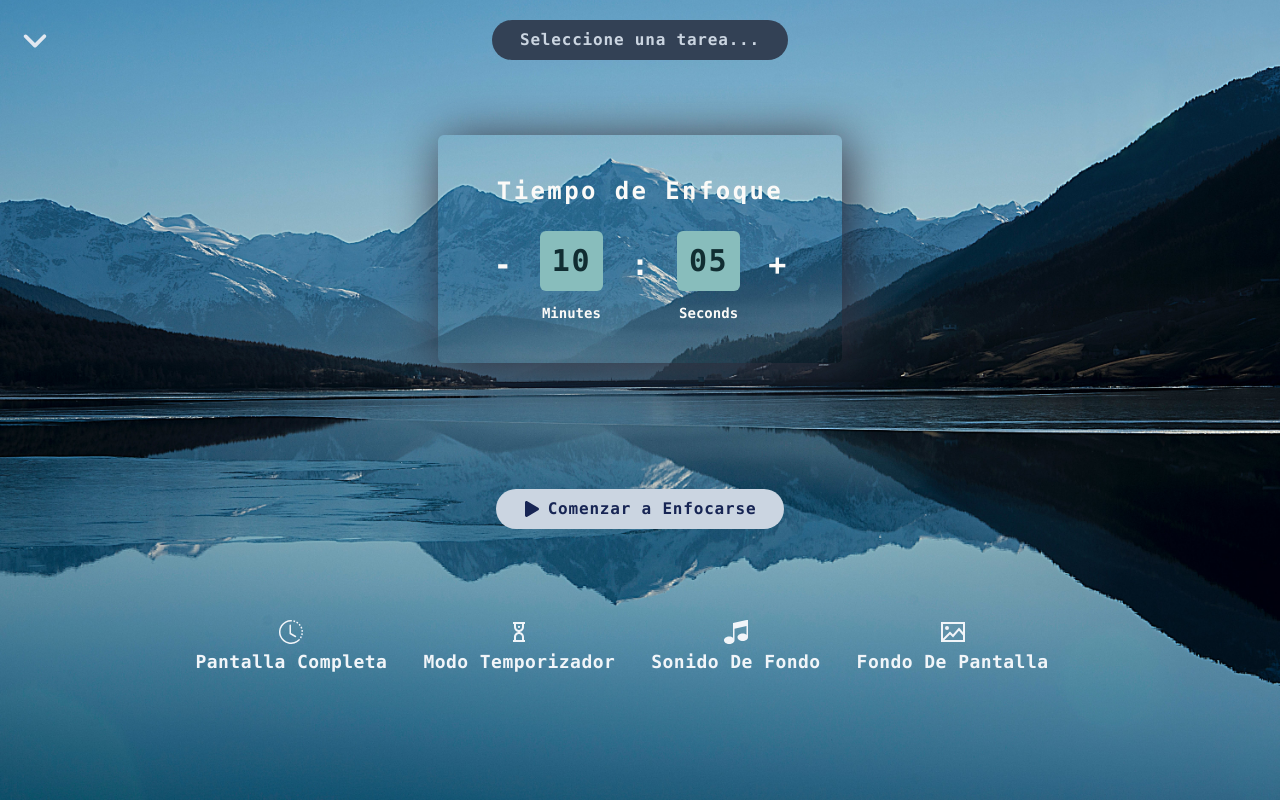
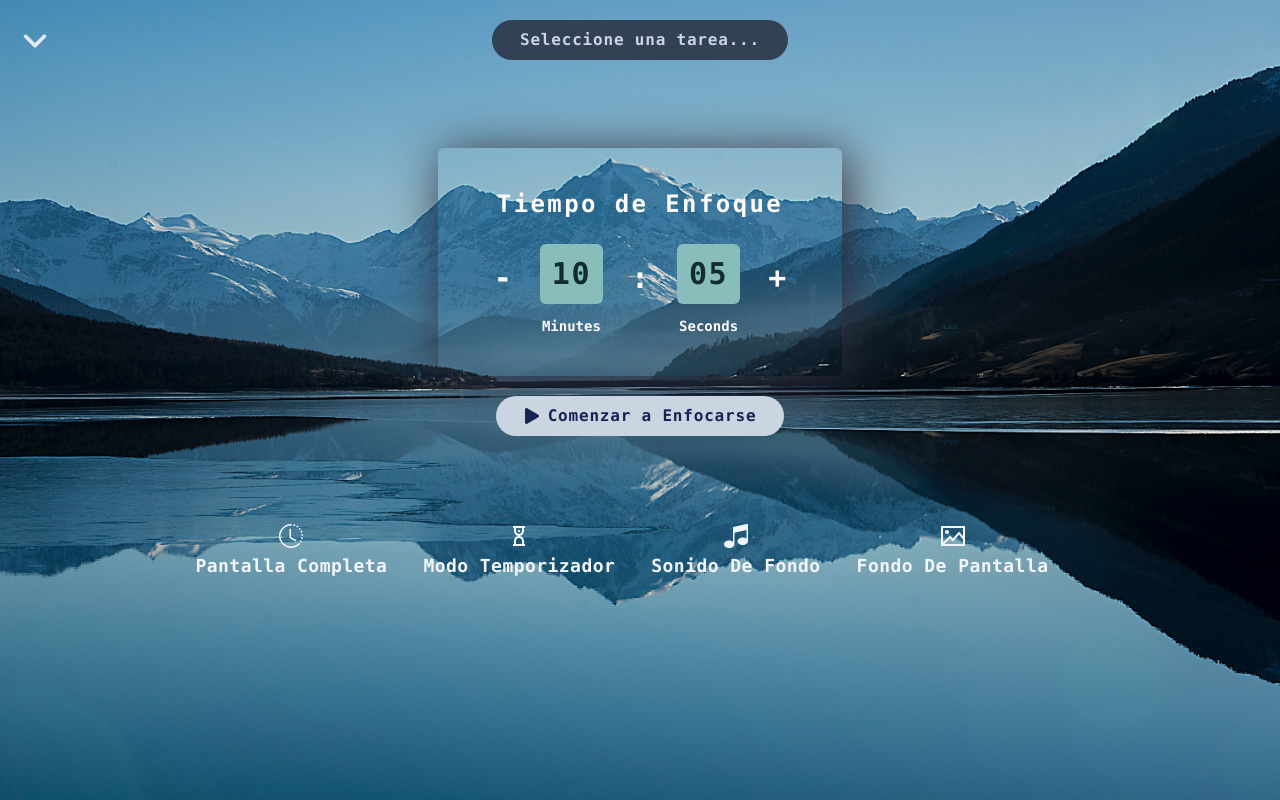
Before and after one commit to greluma/focus-todo, a React (Vite) app: page / in a window 1280 px wide. Built offline with nearby package versions, Linux system fonts and the light colour scheme.

Commit message:
redesign

```diff
--- a/src/pages/Home.jsx
+++ b/src/pages/Home.jsx
@@ -61,11 +61,11 @@ const Home = () => {
                     <button className="text-3xl transition duration-200 text-slate-200 hover:translate-y-1 hover:scale-110 "><FaAngleDown /></button>
                     <button className="py-2 text-sm font-bold tracking-wider transition duration-500 ease-in-out rounded-full md:text-base bg-slate-700 text-slate-300 px-7 justify-self-center hover:bg-slate-300 hover:text-slate-700">{isSmallScreen ? 'Tarea...' : 'Seleccione una tarea...'}</button>
                 </div>
-                <div className="h-[65vh]  grid justify-center content-center grid-rows-3 mt-4">
-                    <div className="flex items-center justify-center row-span-2">
+                <div className="h-[50vh]  grid justify-center content-center gap-5 my-8">
+                    <div className="flex items-center justify-center">
                         <Clock />
                     </div>
-                    <div className="row-span-1 m-auto">
+                    <div className="m-auto ">
                         <HomeFocusBtn focusTime={focusTime} continueOrFinish={continueOrFinish} icon={<FaPlay />} text="Comenzar a Enfocarse" func={startFocus} colorIcon={"limeGreen"} />
                         <HomeFocusBtn focusTime={!focusTime} icon={<FaPause />} text="Pausa" func={pauseFocus} colorIcon={"indianRed"} />
                         {continueOrFinish && <div className="flex gap-4"><HomeFocusBtn focusTime={focusTime} icon={<CiPlay1 />} text="Continuar" colorIcon={"limeGreen"} func={startFocus} /><HomeFocusBtn focusTime={focusTime} icon={<FaStop />} text="Terminar" func={setShowBanner} colorIcon={"indianRed"} /></div>}
```
